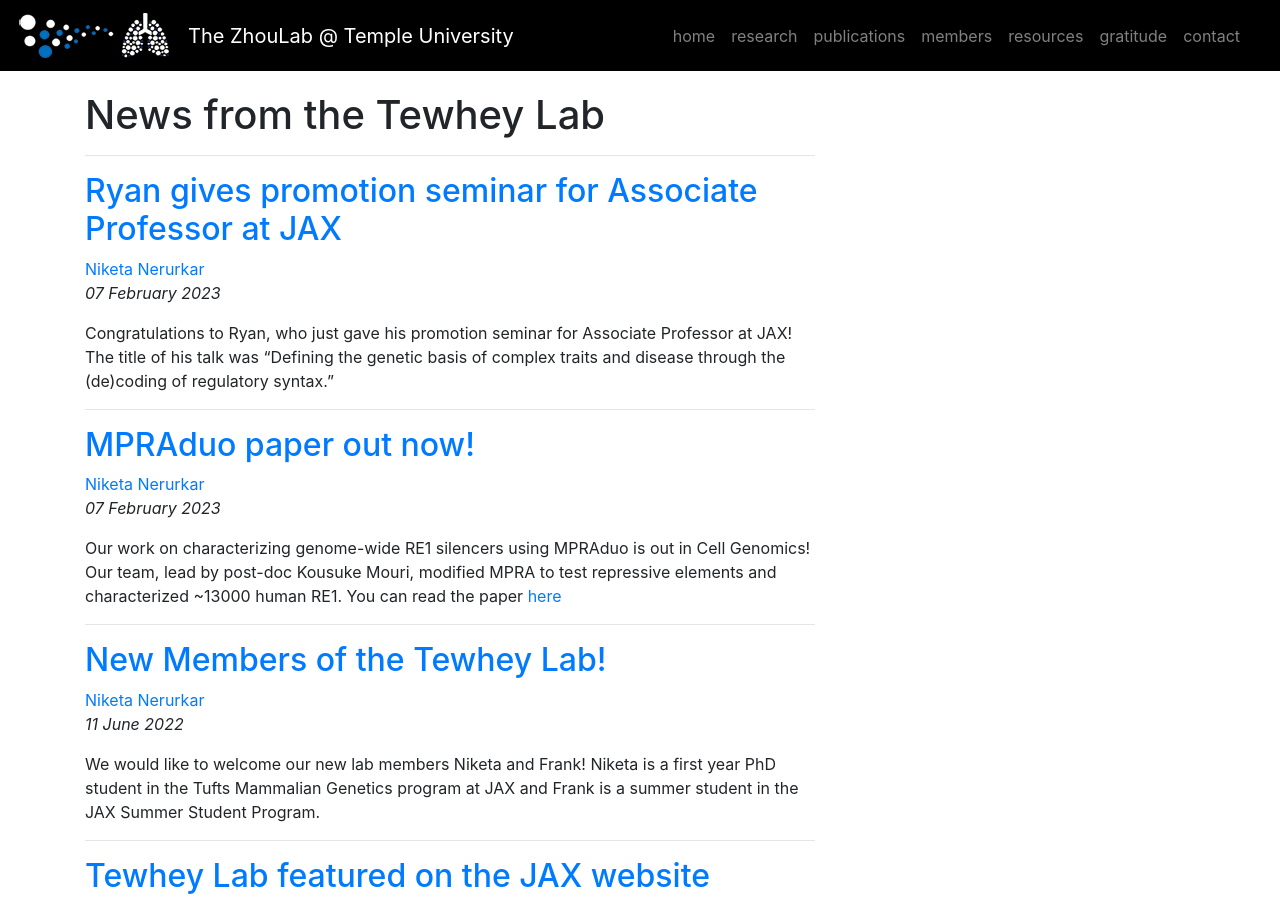
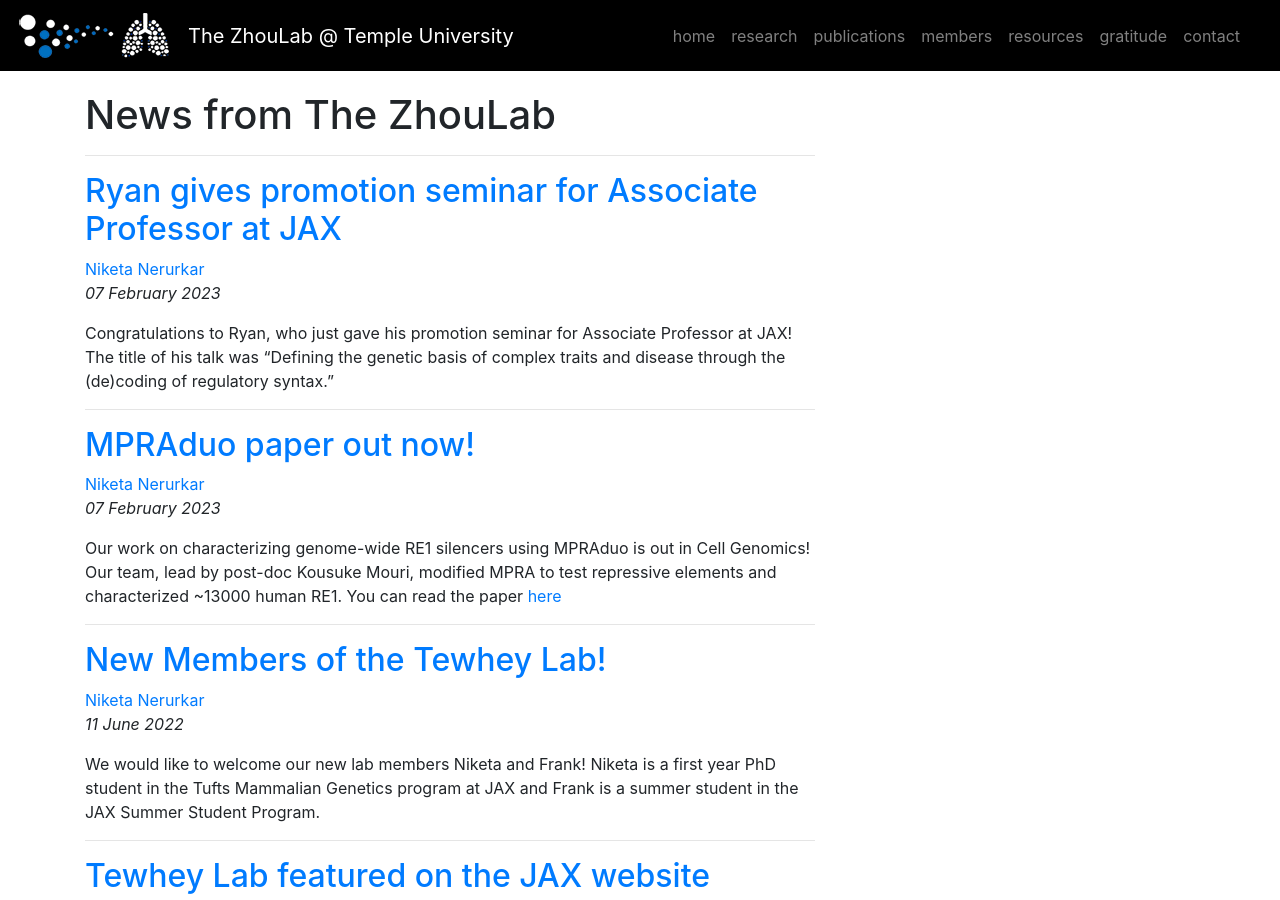
Before and after one commit to tewhey-lab/tewhey-lab.github.io, a Jekyll site: the page built from news/index.html, in a window 1280 px wide and 900 px high. Built offline with Jekyll 4.4.1, drawn with Linux system fonts in a browser that asks for light colours; nearby versions of some CDN libraries; the list of posts is cut into pages by our own code; comment, search, counter and statistics services are not loaded.

Commit message:
Update index.html

```diff
--- a/news/index.html
+++ b/news/index.html
@@ -1,5 +1,5 @@
 ---
-title: News from the Tewhey Lab
+title: News from The ZhouLab
 layout: postlist
 group: news
 ---
```
